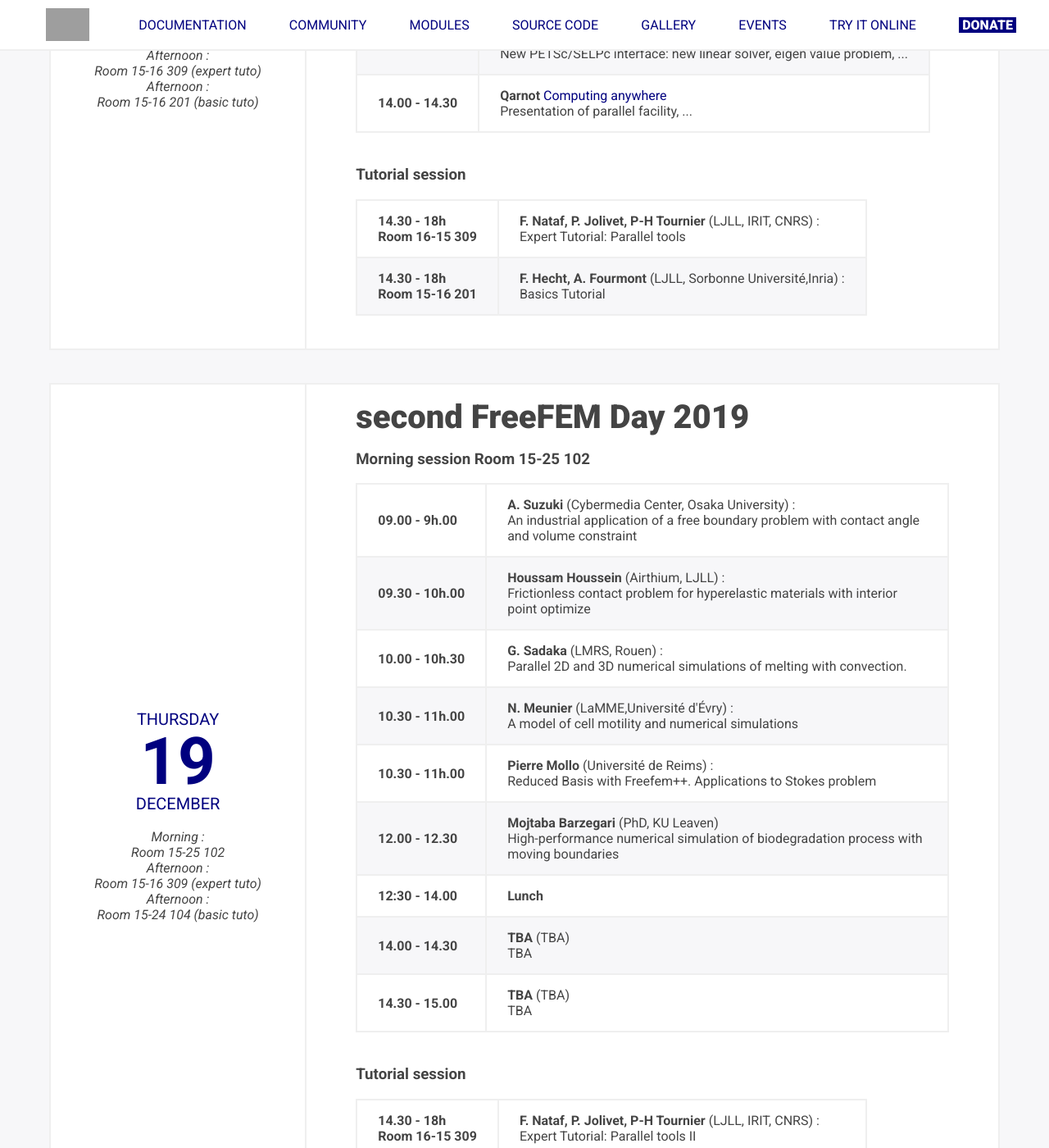
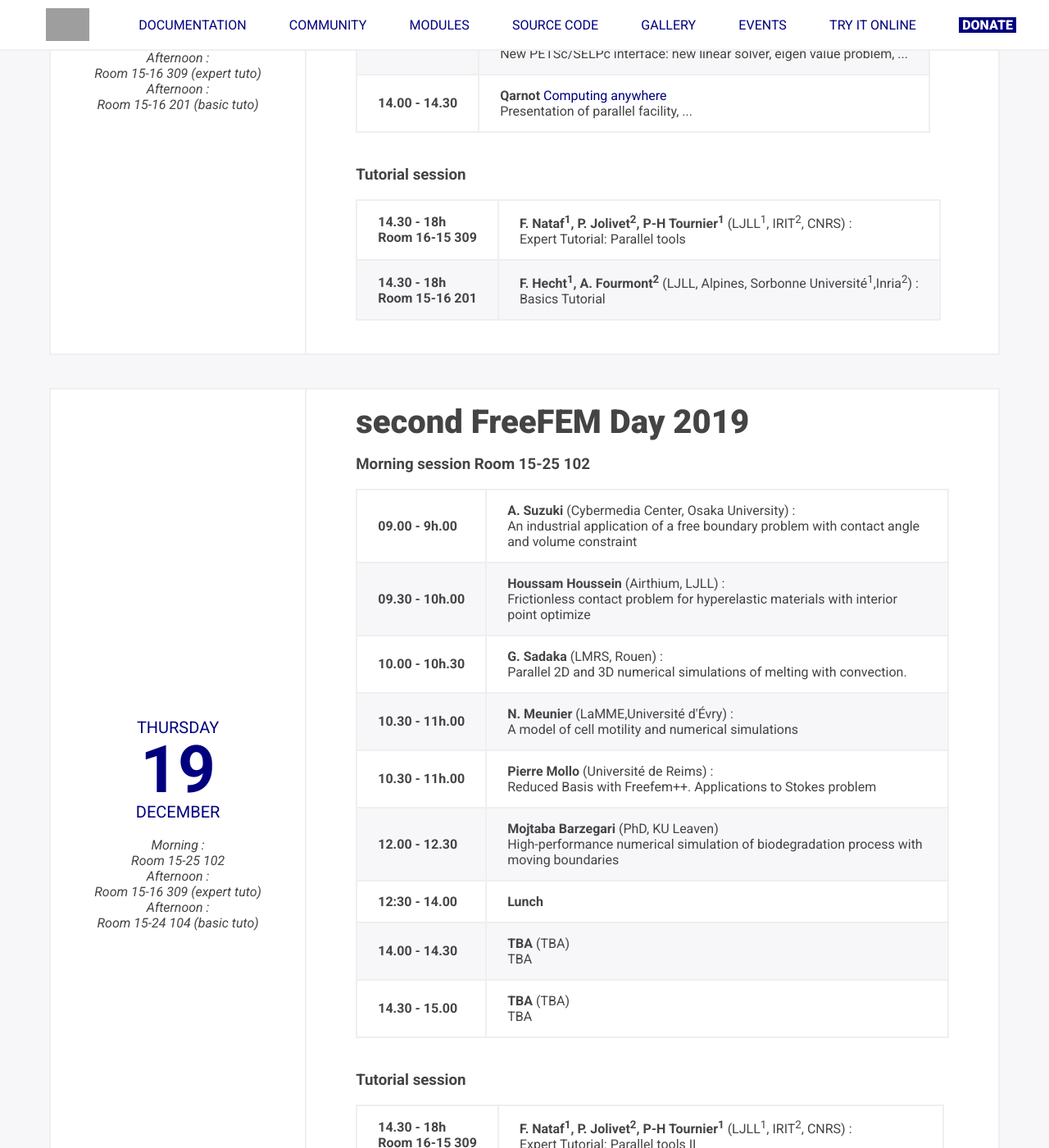
Before and after one commit to FreeFem/FreeFem-website, a Jekyll site: the page built from ffdays.md, in a window 1280 px wide and 1400 px high, scrolled down 1685 px. Shown: the whole window at 82% size. Built offline with Jekyll 4.4.1, drawn with Linux system fonts in a browser that asks for light colours; some of the changed text lies outside the part shown.

Commit message:
coorect typo

```diff
--- a/_layouts/ffdays.html
+++ b/_layouts/ffdays.html
@@ -163,7 +163,7 @@
               <tr>
 				 <th scope="row">14.30 - 18h<br> Room 16-15 309</th>
                 <td>
-                  <strong> F. Nataf, P. Jolivet, P-H Tournier</strong> (LJLL, IRIT,  CNRS) :
+                  <strong> F. Nataf<sup>1</sup>, P. Jolivet<sup>2</sup>, P-H Tournier<sup>1</sup></strong> (LJLL<sup>1</sup>, IRIT<sup>2</sup>,  CNRS) :
                   <br>
                   Expert Tutorial: Parallel tools
                 </td>
@@ -171,7 +171,7 @@
               <tr>
 				 <th scope="row">14.30 - 18h<br> Room 15-16 201 </th>
                 <td>
-                  <strong>F. Hecht, A. Fourmont</strong> (LJLL, Sorbonne Université,Inria) :
+                  <strong>F. Hecht<sup>1</sup>, A. Fourmont<sup>2</sup></strong> (LJLL, Alpines, Sorbonne Université<sup>1</sup>,Inria<sup>2</sup>) :
                   <br>
                   Basics Tutorial
                 </td>
@@ -278,7 +278,7 @@
               <tr>
 				 <th scope="row">14.30 - 18h<br> Room 16-15 309</th>
                 <td>
-                  <strong>F. Nataf, P. Jolivet, P-H Tournier</strong> (LJLL, IRIT,  CNRS) :
+                  <strong>F. Nataf<sup>1</sup>, P. Jolivet<sup>2</sup>, P-H Tournier<sup>1</sup></strong> (LJLL<sup>1</sup>, IRIT<sup>2</sup>,  CNRS) :
                   <br>
                   Expert Tutorial: Parallel tools II
                 </td>
@@ -286,7 +286,7 @@
               <tr>
 				 <th scope="row">14.30 - 18h<br> Room 15-24 104 </th>
                 <td>
-                  <strong>F. Hecht, A. Fourmont</strong> (LJLL, Sorbonne Université,Inria) :
+                  <strong>F. Hecht<sup>1</sup>, A. Fourmont<sup>2</sup></strong> (LJLL, Alpines, Sorbonne Université<sup>1</sup>, Inria<sup>2</sup>) :
                   <br>
                   Basics Tutorial II
                 </td>
```
